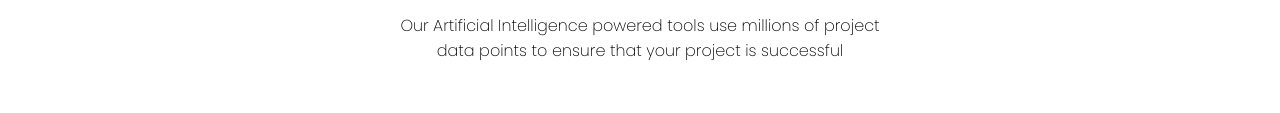
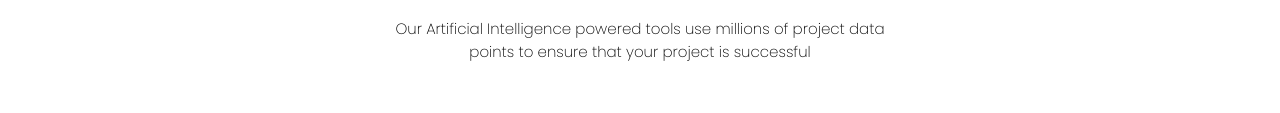
Before and after one commit to LarryTheFatCat/four-card-feature-section-updated, a plain HTML site: page index.html in a window 1280 px wide. Shown: the part 179-292 px from the top of the page. Drawn offline with Linux system fonts and the light colour scheme.

Commit message:
fix positioning

```diff
--- a/style.css
+++ b/style.css
@@ -17,9 +17,10 @@ html {
 
 .description {
     font-weight: 200;
+    font-size: 15px;
     position: relative;
     top: -4em;
-    width: 30em;
+    width: 33em;
     display: grid;
     margin: 0 auto;
 }
```
